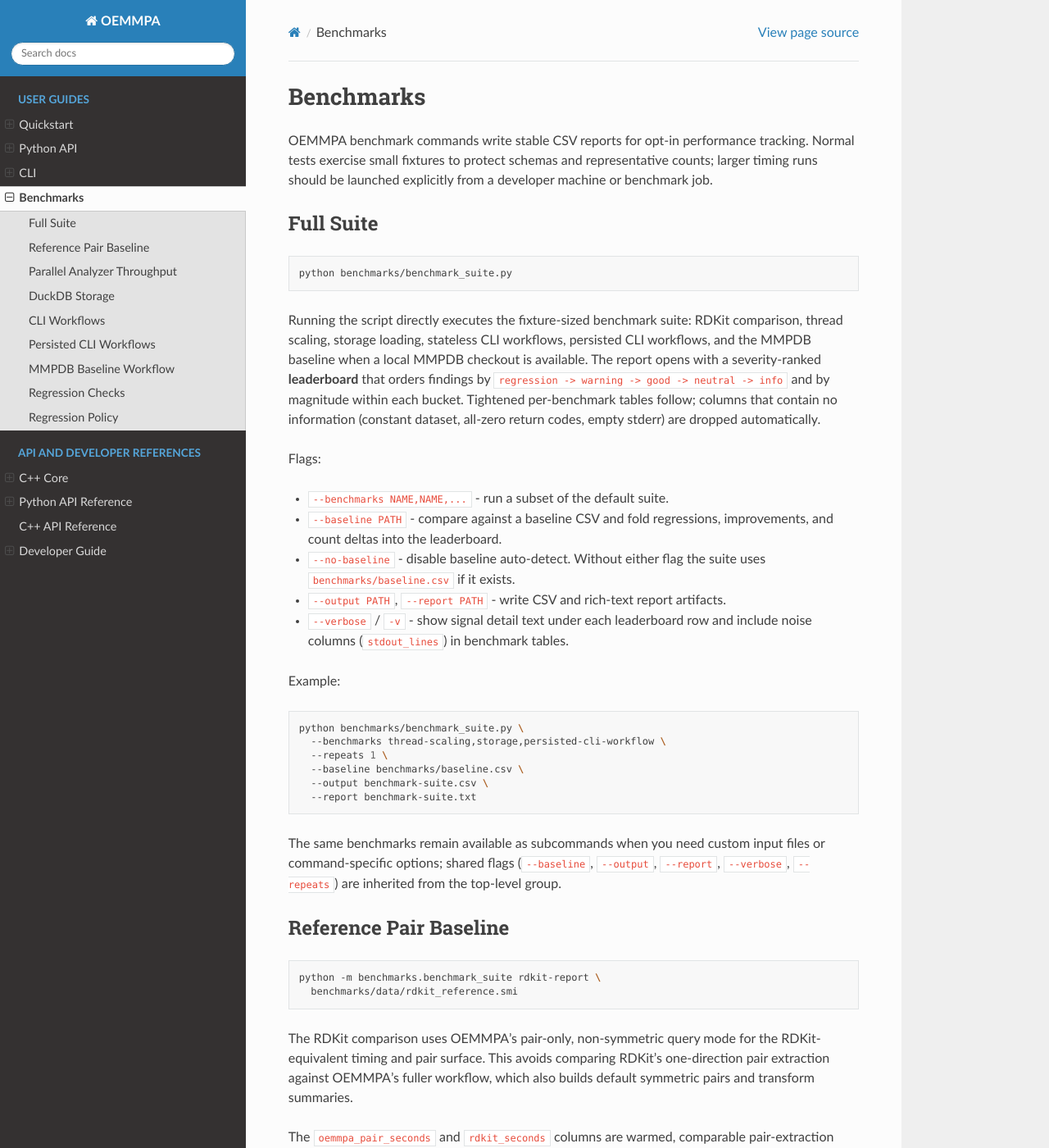
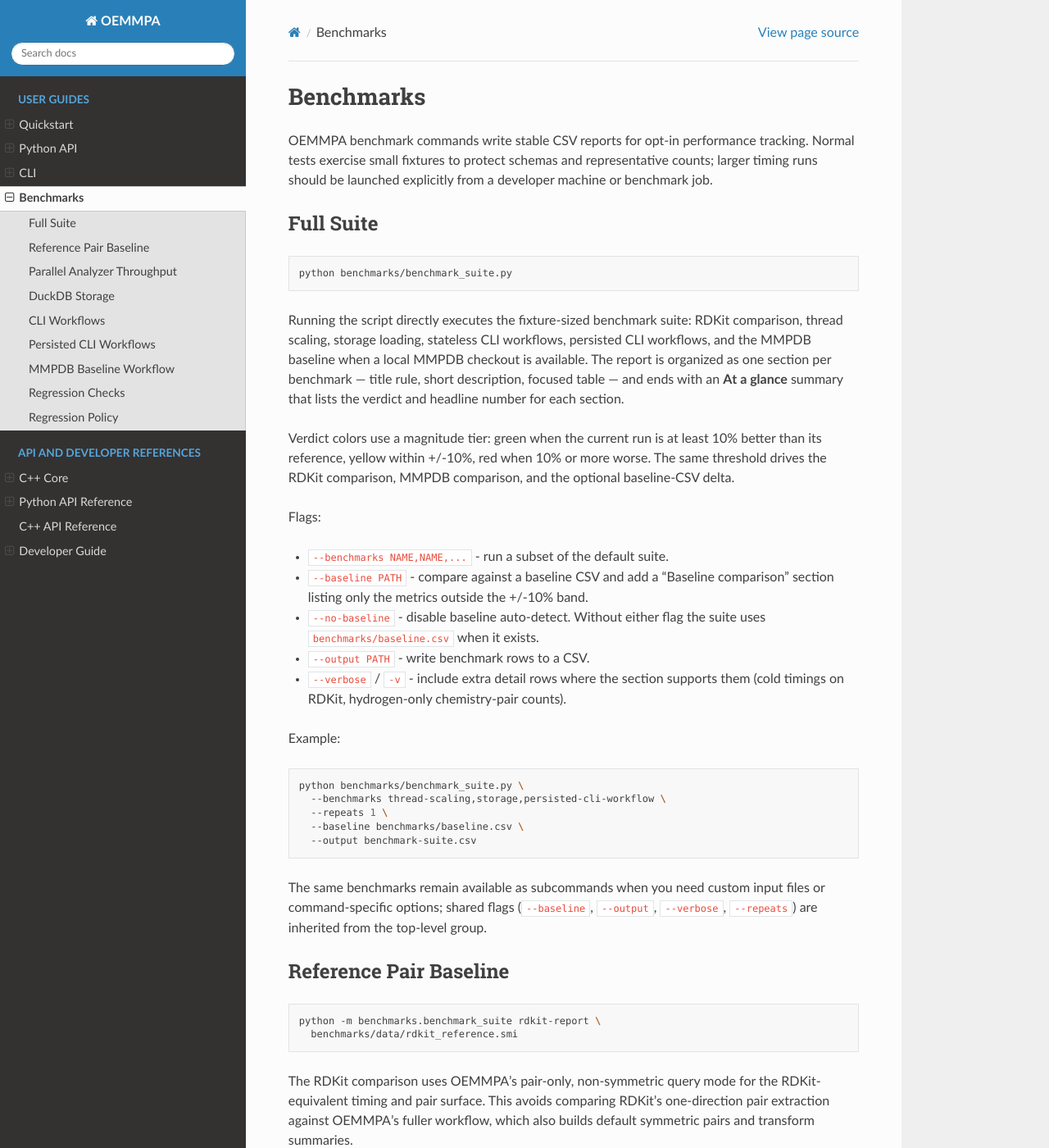
Before and after one commit to scott-arne/oemmpa, a Sphinx documentation site: the page built from docs/benchmarks.md, in a window 1280 px wide and 1400 px high. Shown: the whole window at 82% size. Built offline with Sphinx 7.4.7 and the Read the Docs theme 3.1.0, drawn with Linux system fonts in a browser that asks for light colours; pages that are not in the unit, such as notebooks, are missing from menus; the version number is read from the project's files by our own code; some of the changed text lies outside the part shown.

Commit message:
docs: describe section-oriented benchmark report

````diff
--- a/docs/benchmarks.md
+++ b/docs/benchmarks.md
@@ -14,22 +14,25 @@ python benchmarks/benchmark_suite.py
 Running the script directly executes the fixture-sized benchmark suite:
 RDKit comparison, thread scaling, storage loading, stateless CLI workflows,
 persisted CLI workflows, and the MMPDB baseline when a local MMPDB checkout
-is available. The report opens with a severity-ranked **leaderboard** that
-orders findings by `regression -> warning -> good -> neutral -> info` and by
-magnitude within each bucket. Tightened per-benchmark tables follow; columns
-that contain no information (constant dataset, all-zero return codes, empty
-stderr) are dropped automatically.
+is available. The report is organized as one section per benchmark — title
+rule, short description, focused table — and ends with an **At a glance**
+summary that lists the verdict and headline number for each section.
+
+Verdict colors use a magnitude tier: green when the current run is at least
+10% better than its reference, yellow within +/-10%, red when 10% or more
+worse. The same threshold drives the RDKit comparison, MMPDB comparison, and
+the optional baseline-CSV delta.
 
 Flags:
 
 - `--benchmarks NAME,NAME,...` - run a subset of the default suite.
-- `--baseline PATH` - compare against a baseline CSV and fold regressions,
-  improvements, and count deltas into the leaderboard.
+- `--baseline PATH` - compare against a baseline CSV and add a "Baseline
+  comparison" section listing only the metrics outside the +/-10% band.
 - `--no-baseline` - disable baseline auto-detect. Without either flag the
-  suite uses `benchmarks/baseline.csv` if it exists.
-- `--output PATH`, `--report PATH` - write CSV and rich-text report artifacts.
-- `--verbose` / `-v` - show signal detail text under each leaderboard row and
-  include noise columns (`stdout_lines`) in benchmark tables.
+  suite uses `benchmarks/baseline.csv` when it exists.
+- `--output PATH` - write benchmark rows to a CSV.
+- `--verbose` / `-v` - include extra detail rows where the section supports
+  them (cold timings on RDKit, hydrogen-only chemistry-pair counts).
 
 Example:
 
@@ -38,13 +41,12 @@ python benchmarks/benchmark_suite.py \
   --benchmarks thread-scaling,storage,persisted-cli-workflow \
   --repeats 1 \
   --baseline benchmarks/baseline.csv \
-  --output benchmark-suite.csv \
-  --report benchmark-suite.txt
+  --output benchmark-suite.csv
 ```
 
 The same benchmarks remain available as subcommands when you need custom
 input files or command-specific options; shared flags (`--baseline`,
-`--output`, `--report`, `--verbose`, `--repeats`) are inherited from the
+`--output`, `--verbose`, `--repeats`) are inherited from the
 top-level group.
 
 ## Reference Pair Baseline
@@ -169,10 +171,11 @@ and size columns ending in `count`, `_rows`, or `_bytes` are reported as
 `changed` when the value differs from the baseline.
 
 The `--max-seconds-ratio` flag controls the timing tolerance used by the
-`regression-check` subcommand. The suite's `--baseline` mode uses the same
-direction of comparison via the rendering layer's leaderboard, with the
-default thresholds defined in `benchmarks/analysis.py` (`1.25x` timing
-regression, `0.8x` improvement, count/byte deltas always flagged).
+`regression-check` subcommand. The suite's `--baseline` mode uses a tighter
++/-10% magnitude tier (defined as `TIER_BETTER` and `TIER_WORSE` in
+`benchmarks/report.py`) and surfaces drift through the **Baseline
+comparison** section. `regression-check` retains the looser 1.25x threshold
+for explicit pass/fail comparisons of saved CSVs.
 
 ## Regression Policy
 
````
